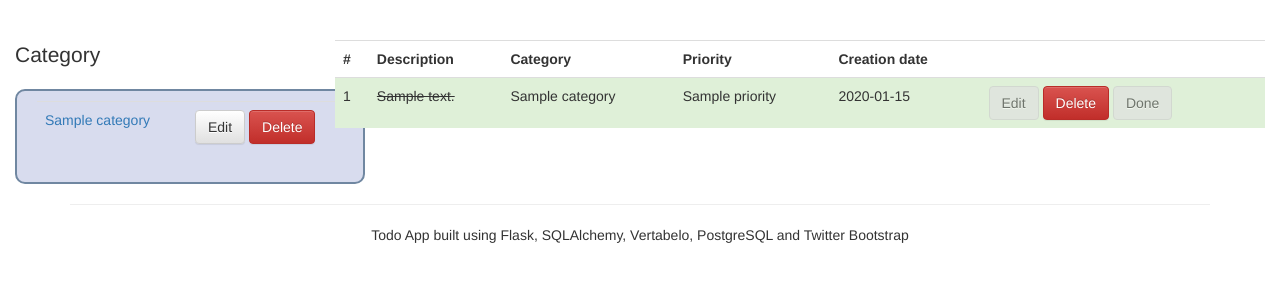
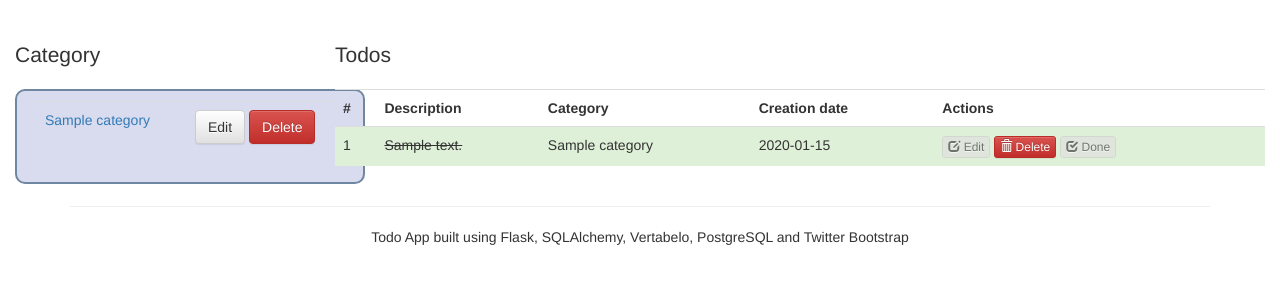
Before and after one commit to pdybka-ep/flask-todoapp, a Flask app: page / in a window 1280 px wide. Shown: the part 52-352 px from the top of the page. Run offline with Flask 2, Linux system fonts and the light colour scheme; tables that the repository leaves empty hold one stand-in row (values such as "Sample post"); some libraries are stand-ins or nearby versions.

Commit message:
lots of fixs/improvements

```diff
--- a/templates/list.html
+++ b/templates/list.html
@@ -1,16 +1,14 @@
 {% extends 'layout.html' %}
+{% from 'macros.html' import icon %}
 {% block content %}
-
     <div class="row">
-
         <div class="col-md-3">
             <h3 class="lead">Category</h3>
             <div id="rounded">
             <table id="category-table" class="table" style="table-layout: fixed">
                {%- for category in categories %}
                     <tr>
-                        <td style="width:50%"><a href="{{ url_for('list_todos', name=category.name) }}">
-                            {{ category.name }}</a></td>
+                        <td style="width:50%"><a href="{{ url_for('list_todos', name=category.name) }}">{{ category.name }}</a></td>
                         <td>
                             <a  class="btn btn-mini btn-default" href="{{ url_for('edit_category', category_id=category.id) }}">Edit</a>
 
@@ -19,55 +17,46 @@
                             </form>
                         </td>
                     </tr>
-
                 {%- endfor %}
             </table>
         </div>
         </div>
-
-
         <div class="col-md-9">
-            <h3 class="lead"></h3>
+            {% if todos|count > 0 %}
+            <h3 class="lead">Todos</h3>
             <table id="todo-table" class="table">
                <tr>
                     <th>#</th>
                     <th>Description</th>
                     <th>Category</th>
-                    <th>Priority</th>
+                    {#<th>Priority</th>#}
                     <th>Creation date</th>
-                    <th></th>
+                    <th>Actions</th>
                 </tr>
                 {%- for todo in todos %}
-                    <tr class={{ "success" if todo.is_done }}>
+                    <tr {% if todo.is_done %}class="success"{% endif %}>
                         <td> {{ loop.index }} </td>
-                        <td style={{ "text-decoration:line-through" if todo.is_done }}>{{ todo.description }}</td>
+                        <td {% if todo.is_done %}style="text-decoration:line-through"{% endif %}>{{ todo.description }}</td>
                         <td>{{ todo.category.name }}</td>
-                        <td>{{ todo.priority.name }}</td>
+                        {#<td>{{ todo.priority.name }}</td>#}
                         <td>{{ todo.creation_date }}</td>
                         <td>
-                            {% if todo.is_done %}
-                                <a class="btn btn-mini btn-default disabled"  href="{{ url_for('update_todo', todo_id=todo.id) }}" >Edit</a>
-                                <form action="{{ url_for('delete_todo', todo_id=todo.id) }}" method="post">
-                                    <input class="btn btn-mini btn-danger" type="submit" name="delete_todo" value="Delete">
-                                </form>
-                                <form action="{{ url_for('mark_done', todo_id=todo.id) }}" method="post">
-                                    <input class="btn btn-mini btn-default" type="submit" name="mark_done" value="Done" disabled>
-                                </form>
-                            {% else %}
-                                 <a class="btn btn-mini btn-info"  href="{{ url_for('update_todo', todo_id=todo.id) }}" >Edit</a>
-                                <form action="{{ url_for('delete_todo', todo_id=todo.id) }}" method="post">
-                                    <input class="btn btn-mini btn-danger" type="submit" name="delete_todo" value="Delete">
-                                </form>
-                                <form action="{{ url_for('mark_done', todo_id=todo.id) }}" method="post">
-                                    <input class="btn btn-mini btn-success" type="submit" name="mark_done" value="Done">
-                                </form>
-                            {% endif %}
+                            <a class="btn btn-xs btn-default{% if todo.is_done %} disabled{% endif %}"  href="{{ url_for('update_todo', todo_id=todo.id) }}" >{{ icon('edit') }} Edit</a>
+                            <form id=delform action="{{ url_for('delete_todo', todo_id=todo.id) }}" method="post">
+                                {#<input class="btn btn-xs btn-danger" type="submit" name="delete_todo" value="Delete">#}
+                                <a onclick="$('#delform').submit();" class="btn btn-xs btn-danger" id="delete_todo" href="#">{{ icon('trash') }} Delete</a>
+                            </form>
+                            <form id=isdone action="{{ url_for('mark_done', todo_id=todo.id) }}" method="post">
+                                {#<input class="btn btn-xs btn-default" type="submit" name="mark_done" value="Done"{% if todo.is_done %} disabled{% endif %}>#}
+                                <a onclick="$('#isdone').submit()" class="btn btn-xs btn-default" id="mark_done"{% if todo.is_done %} disabled{% endif %}>{{ icon('check') }} Done</a>
+                            </form>
                         </td>
                     </tr>
                 {%- endfor %}
             </table>
-
+            {% else %}
+            <h3 class=lead>No Todos Yet</h3>
+            {% endif %}
         </div>
     </div>
-
 {% endblock %}
--- /dev/null
+++ b/templates/macros.html
@@ -0,0 +1,3 @@
+{% macro icon(name) %}
+    <span class="glyphicon glyphicon-{{ name }}"></span>
+{% endmacro %}
--- a/views.py
+++ b/views.py
@@ -1,4 +1,4 @@
-from flask import render_template, request, redirect, flash
+from flask import render_template, request, redirect, flash,url_for
 from models import Category, Todo, Priority, db
 from todoapp import app
 
@@ -8,7 +8,7 @@ def list_all():
     return render_template(
         'list.html',
         categories=Category.query.all(),
-        todos=Todo.query.join(Priority).order_by(Priority.value.desc())
+        todos=Todo.query.all(),#join(Priority).order_by(Priority.value.desc())
     )
 
 
@@ -17,7 +17,7 @@ def list_todos(name):
     category = Category.query.filter_by(name=name).first()
     return render_template(
         'list.html',
-        todos=Todo.query.filter_by(category=category).join(Priority).order_by(Priority.value.desc()),
+        todos=Todo.query.filter_by(category=category).all(),# .join(Priority).order_by(Priority.value.desc()),
         categories=Category.query.all(),
 
     )
@@ -27,17 +27,18 @@ def list_todos(name):
 def new():
     if request.method == 'POST':
         category = Category.query.filter_by(id=request.form['category']).first()
-        priority = Priority.query.filter_by(id=request.form['priority']).first()
-        todo = Todo(category=category, priority=priority, description=request.form['description'])
+        #priority = Priority.query.filter_by(id=request.form['priority']).first()
+        #todo = Todo(category=category, priority=priority, description=request.form['description'])
+        todo = Todo(category=category, description=request.form['description'])
         db.session.add(todo)
         db.session.commit()
-        return redirect('/')
+        return redirect(url_for('list_all'))
     else:
         return render_template(
             'new-task.html',
             page='new-task',
             categories=Category.query.all(),
-            priorities=Priority.query.all()
+            #priorities=Priority.query.all()
         )
 
 
@@ -49,14 +50,14 @@ def update_todo(todo_id):
             'new-task.html',
             todo=todo,
             categories=Category.query.all(),
-            priorities=Priority.query.all()
+            #priorities=Priority.query.all()
         )
     else:
         category = Category.query.filter_by(id=request.form['category']).first()
-        priority = Priority.query.filter_by(id=request.form['priority']).first()
+        #priority = Priority.query.filter_by(id=request.form['priority']).first()
         description = request.form['description']
         todo.category = category
-        todo.priority = priority
+        #todo.priority = priority
         todo.description = description
         db.session.commit()
         return redirect('/')
```
Also changed, not shown: manage.py (added, +16 -0 lines), requirements-windows.txt (added, +13 -0 lines), templates/new-category.html (+3 -9 lines), templates/new-task.html (+17 -29 lines), 1 other file.
